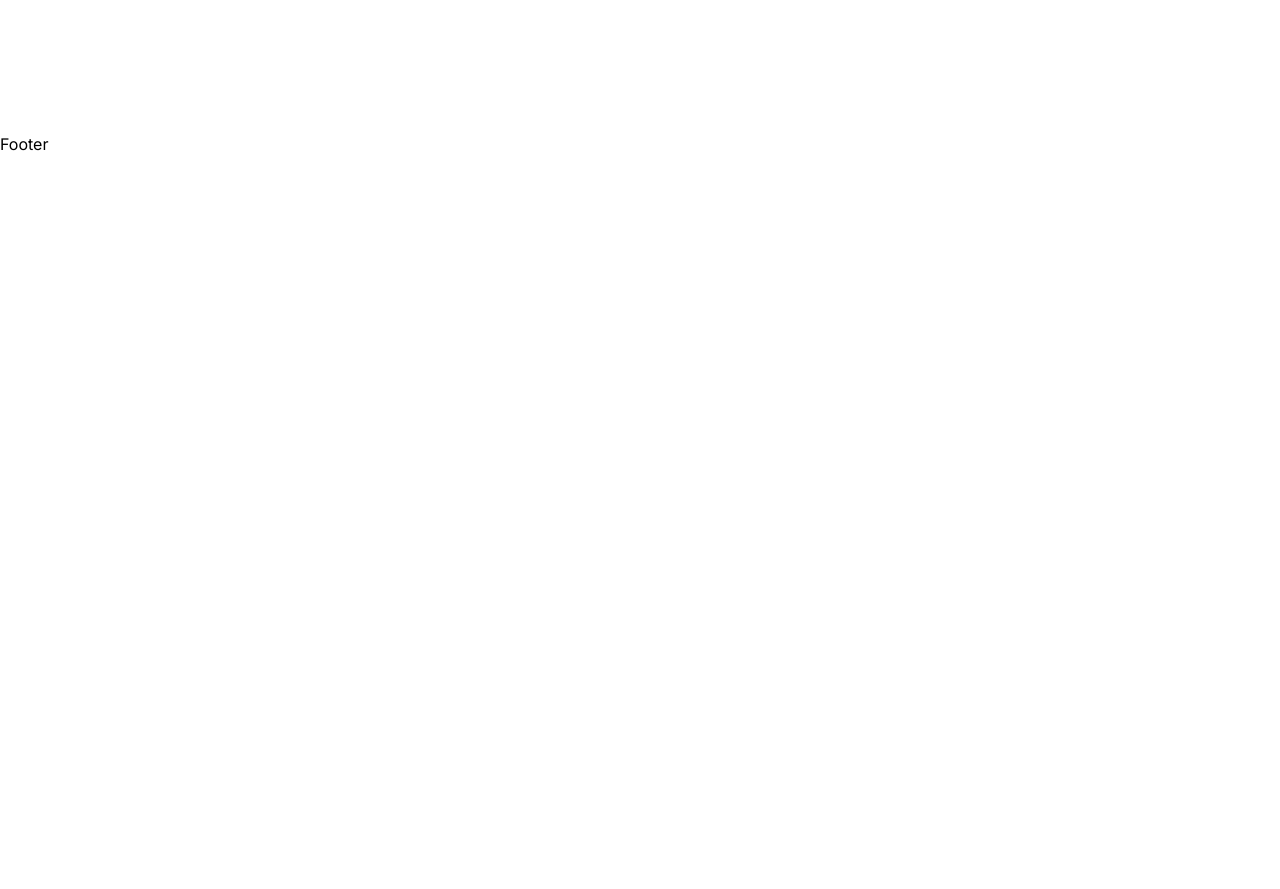
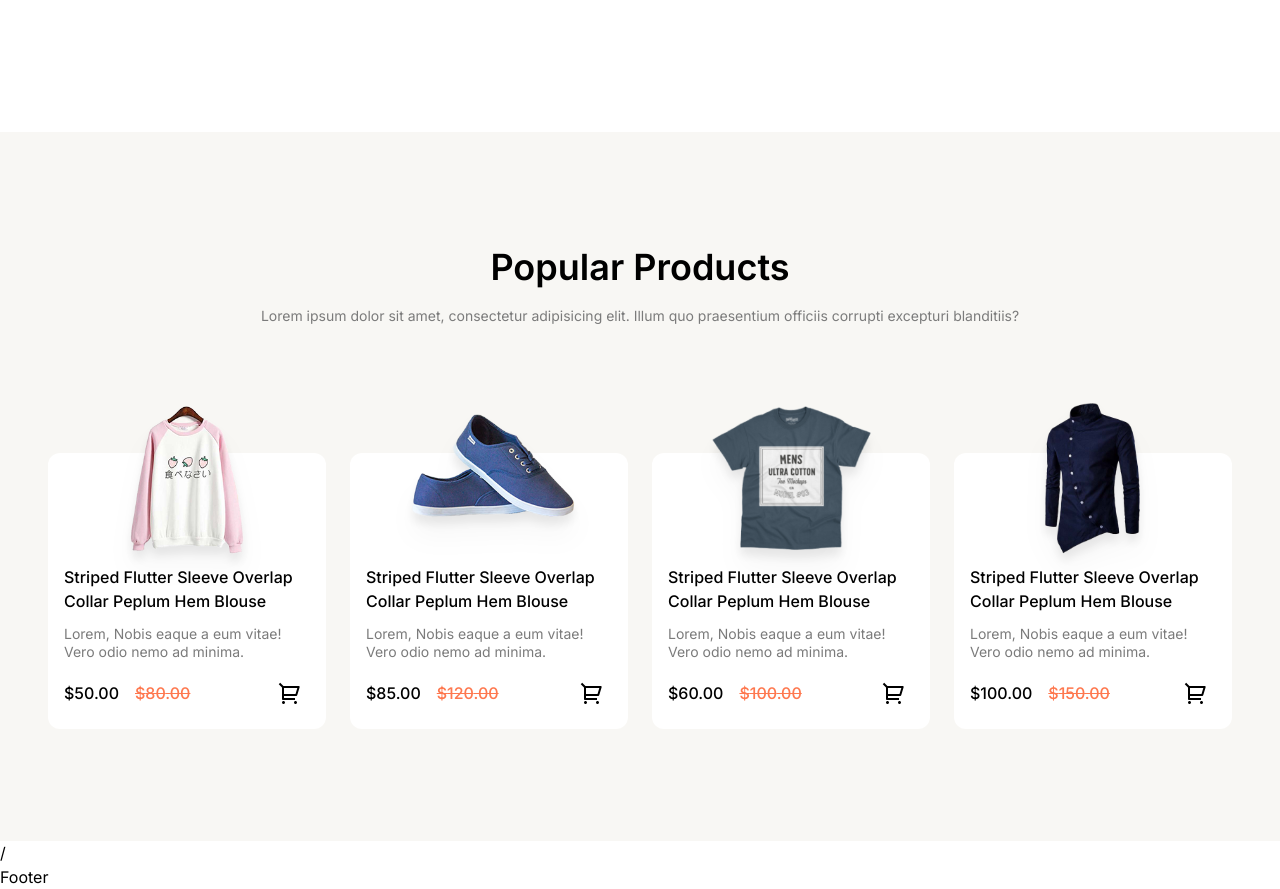
Before and after one commit to 3MaheshKadam/Ecommerce-MERN, a React (Vite) app in the folder client/: page / in a window 1280 px wide. Shown: the part 1400-2289 px from the top of the page. Before the commit the page ends 1556 px from the top, so only its background shows below. Built offline with nearby package versions, Linux system fonts and the light colour scheme; a web font is replaced by a local one.

Commit message:
complete proplar-product section

```diff
--- a/client/src/Pages/Home.jsx
+++ b/client/src/Pages/Home.jsx
@@ -1,12 +1,14 @@
 import React from 'react'
 import Hero from '../components/Hero.jsx'
 import About from '../components/About.jsx'
+import PopularProudct from '../components/PopularProudct.jsx'
 
 const Home = () => {
   return (
     <>
     <Hero/>
     <About/>
+    <PopularProudct/>/
     </>
   )
 }
--- /dev/null
+++ b/client/src/components/Item.jsx
@@ -0,0 +1,28 @@
+import React from 'react'
+import { Link } from 'react-router-dom'
+import {RiShoppingCart2Line} from 'react-icons/ri'
+const Item = ({ id, name, image, old_price, new_price }) => {
+  return (
+    <Link to={''}className='bg-white p-4 rounded-xl relative'>
+      <div className='flexCenter'>
+        <img src={image} alt={name} height={211} width={211} className='rounded-lg drop-shadow-xl absolute bottom-40 '/>
+      </div>
+      <div className="flex flex-col gap-y-3 pt-24">
+        <h4 className='line-clamp-2 medium-16'>{name}</h4>
+        {/* <p>Old Price: ${old_price}</p>
+        <p>New Price: ${new_price}</p> */}
+        <p>Lorem, Nobis eaque a eum vitae! Vero odio nemo ad minima.</p>
+      <div className="flexBetween">
+        <div className="flex gap-x-4 medium-16">
+            <span >${new_price}.00</span>
+            <span className='line-through text-secondary'>${old_price}.00</span>
+        </div>
+        <RiShoppingCart2Line className='p-2 h-10 w-10 hover:text-secondary'/>
+      </div>
+      </div>
+
+    </Link>
+  )
+}
+
+export default Item
--- a/client/src/components/PopularProudct.jsx
+++ b/client/src/components/PopularProudct.jsx
@@ -1,8 +1,22 @@
 import React from 'react'
+import POPULAR from '../assets/popular.js'
+import Item from './Item.jsx'
 
 const PopularProudct = () => {
   return (
-    <div>PopularProudct</div>
+    <section className='bg-primary p-12 xl:py-28'>
+      {/* title */}
+      <div className='max-padd-container  text-center max-w-xl mx-auto'>
+        <h3 className='h3'>Popular Products</h3>
+        <p>Lorem ipsum dolor sit amet, consectetur adipisicing elit. Illum quo praesentium officiis corrupti excepturi blanditiis?</p>
+      </div>
+      {/* container */}
+      <div className="grid grid-cols-1 xs:grid-cols-2 md:grid-cols-3 xl:grid-cols-4 gap-6 gap-y-28 mt-32">
+        {POPULAR.map((item)=>(
+          <Item key={item.id } id={item.id} name={item.name} image={item.image} new_price={item.new_price} old_price={item.old_price}/>
+        ))}
+      </div>
+    </section>
   )
 }
 
```
